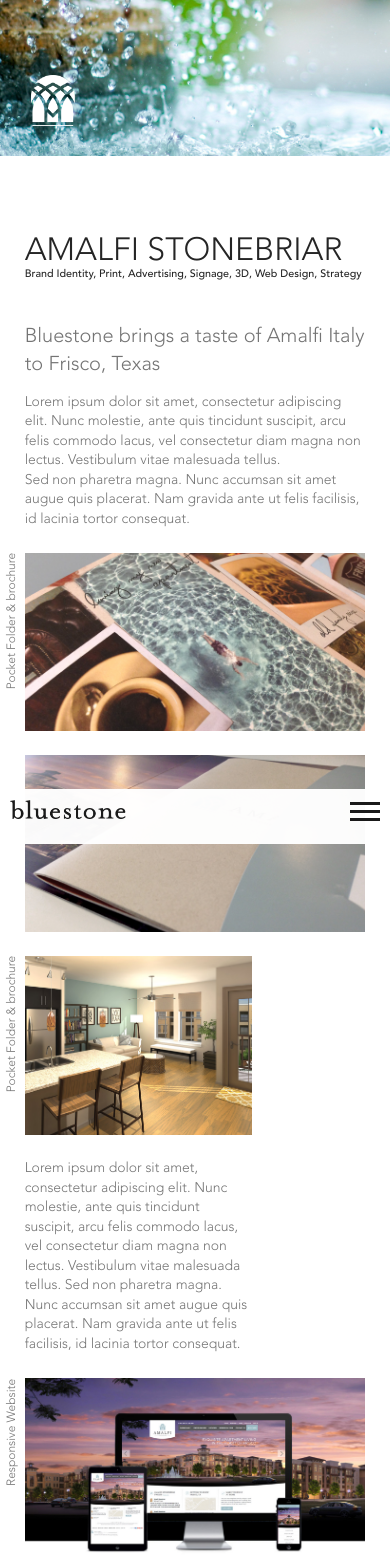
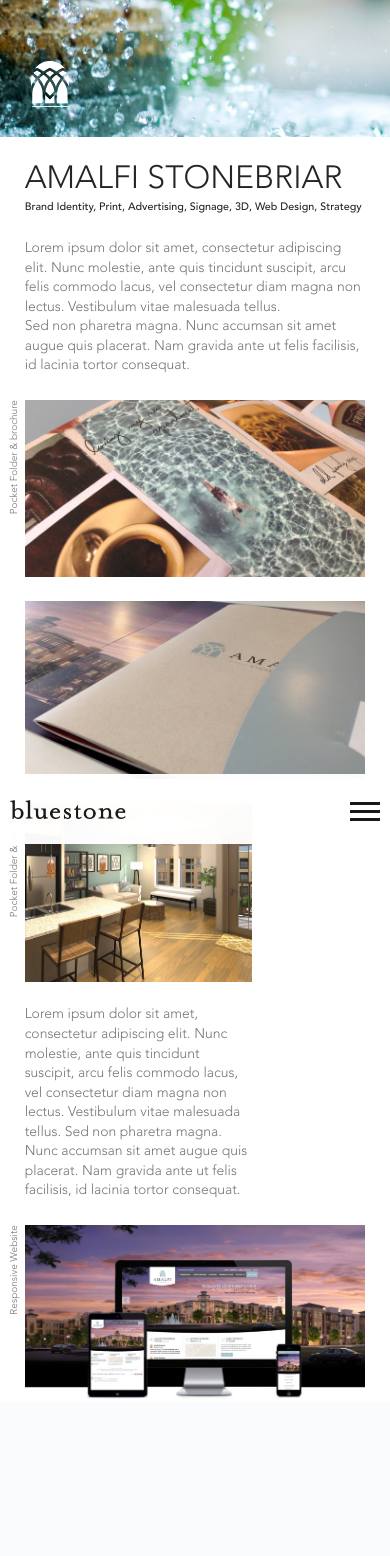
Before and after one commit to lukexwinter/bluestone-web, a PHP site: page /amalfi.php in a window 390 px wide. After the commit the page ends 1398 px from the top, so only its background shows below. Run offline with PHP 8.4, Linux system fonts and the light colour scheme; some libraries are stand-ins or nearby versions.

Commit message:
Bug Fixes
Mobile Bug Fixes

```diff
--- a/amalfi.php
+++ b/amalfi.php
@@ -1,23 +1,3 @@
-<!DOCTYPE html>
-<!--[if lt IE 7]>      <html class="no-js lt-ie9 lt-ie8 lt-ie7"> <![endif]-->
-<!--[if IE 7]>         <html class="no-js lt-ie9 lt-ie8"> <![endif]-->
-<!--[if IE 8]>         <html class="no-js lt-ie9"> <![endif]-->
-<!--[if gt IE 8]><!--> <html class="no-js"> <!--<![endif]-->
-    <head>
-        <meta charset="utf-8">
-        <title>Bluestone Creative</title>
-        <meta name="description" content="">
-        <meta name="viewport" content="width=device-width, initial-scale=1, IE=edge,chrome=1" http-equiv="X-UA-Compatible">
-
-        <link rel="stylesheet" href="css/normalize.min.css">
-        <link rel="stylesheet" href="css/main.css">
-
-        <script src="js/vendor/modernizr-2.6.2.min.js"></script>
-    </head>
-    <body>
-        <!--[if lt IE 9]>
-            <p class="browsehappy">You are using an <strong>outdated</strong> browser. Please <a href="http://browsehappy.com/">upgrade your browser</a> to improve your experience.</p>
-        <![endif]-->
 		<?php include 'template/header.php' ?>
         <div id="content" class="work-detail amalfi">
         	<div class="project-head"><img src="img/amalfi-logo.png" /></div>
@@ -28,7 +8,6 @@
 				</div>
 
 				<div class="summary clearfix">
-					<h4>Bluestone brings a taste of Amalfi Italy to Frisco, Texas</h4>
 					<p class="left">Lorem ipsum dolor sit amet, consectetur adipiscing elit. Nunc molestie, ante quis tincidunt suscipit, arcu felis commodo lacus, vel consectetur diam magna non lectus. Vestibulum vitae malesuada tellus.</p>
 					<p class="right">Sed non pharetra magna. Nunc accumsan sit amet augue quis placerat. Nam gravida ante ut felis facilisis, id lacinia tortor consequat.</p>
 				</div>
--- a/css/main.css
+++ b/css/main.css
@@ -164,6 +164,7 @@ body {
   display: block;
   z-index: 1000;
   pointer-events: none;
+  top: 0;
 }
 
 /* line 242, ../sass/main.scss */
@@ -175,7 +176,7 @@ header {
   padding: 20px 0 0 0;
   position: absolute;
   left: 0;
-  bottom: 0;
+  bottom: -70px;
   -webkit-transition: all 0.5s cubic-bezier(0.785, 0.135, 0.15, 0.86);
   -moz-transition: all 0.5s cubic-bezier(0.785, 0.135, 0.15, 0.86);
   -o-transition: all 0.5s cubic-bezier(0.785, 0.135, 0.15, 0.86);
@@ -204,8 +205,7 @@ header nav #bluestone-logo img {
 }
 /* line 247, ../sass/main.scss */
 header nav a.menu-button {
-  padding-top: 8px;
-  margin: 0 2.5% 0 0;
+  margin: 8px 2.5% 0 0;
 }
 /* line 248, ../sass/main.scss */
 header nav a {
@@ -244,7 +244,7 @@ header nav > a:hover .bars span {
 }
 /* line 259, ../sass/main.scss */
 header nav ul {
-  padding: 100px 2.5% 0 0;
+  padding: 3.5% 2.5% 0 0;
   margin-top: 50px;
   height: 100%;
   background: rgba(255, 255, 255, 0.97);
@@ -521,7 +521,7 @@ header nav ul li.in {
 /* line 325, ../sass/main.scss */
 .work-detail .summary {
   width: 74.72222%;
-  margin: 7% auto 0 auto;
+  margin: 4% auto 0 auto;
   color: #747474;
   font-family: "AvenirLight", Futura, "Trebuchet MS", Arial, sans-serif;
 }
@@ -611,8 +611,9 @@ header nav ul li.in {
   width: 100%;
   background: url("../img/header-amalfi.jpg") no-repeat;
   background-size: cover;
-  padding: 40% 0 0 0;
-  position: relative;
+  padding: 35% 0 0 0;
+  position: fixed;
+  top: 0;
   min-width: 100%;
   width: auto;
   height: auto;
@@ -620,8 +621,12 @@ header nav ul li.in {
   display: block;
   z-index: 1;
 }
+/* line 349, ../sass/main.scss */
+.project-head.relative {
+  position: relative;
+}
 
-/* line 348, ../sass/main.scss */
+/* line 351, ../sass/main.scss */
 .project-head img {
   height: 25%;
   position: absolute;
@@ -631,20 +636,21 @@ header nav ul li.in {
   max-height: 100%;
 }
 
-/* line 349, ../sass/main.scss */
+/* line 352, ../sass/main.scss */
 .project-body {
   z-index: 100;
   position: relative;
   background: #fff;
   overflow: hidden;
+  margin: 35% 0 0 0;
 }
-/* line 350, ../sass/main.scss */
+/* line 353, ../sass/main.scss */
 .project-body .title {
   width: 87.36111%;
-  margin: 80px auto 0 auto;
+  margin: 7% auto 0 auto;
   position: relative;
 }
-/* line 351, ../sass/main.scss */
+/* line 354, ../sass/main.scss */
 .project-body .title h2, .project-body .title h3 {
   color: #252525;
   font-weight: normal;
@@ -652,14 +658,15 @@ header nav ul li.in {
   padding: 0;
   line-height: 1;
 }
-/* line 352, ../sass/main.scss */
+/* line 355, ../sass/main.scss */
 .project-body .title h2 {
   text-transform: uppercase;
   font-size: 4.5em;
   font-family: "AvenirLight", Futura, "Trebuchet MS", Arial, sans-serif;
   float: left;
+  width: 60%;
 }
-/* line 353, ../sass/main.scss */
+/* line 356, ../sass/main.scss */
 .project-body .title h3 {
   font-family: "AvenirMedium", Futura, "Trebuchet MS", Arial, sans-serif;
   float: right;
@@ -672,38 +679,37 @@ header nav ul li.in {
 /* ==========================================================================
    Media Queries
    ========================================================================== */
-@media only screen and (max-width: 1279px) {
+@media only screen and (max-width: 1280px) {
   /*Project*/
-  /* line 372, ../sass/main.scss */
+  /* line 375, ../sass/main.scss */
   .work-detail .summary {
     width: 74.72222%;
-    margin: 7% auto 0 auto;
     color: #747474;
     font-family: "AvenirLight", Futura, "Trebuchet MS", Arial, sans-serif;
   }
-  /* line 374, ../sass/main.scss */
+  /* line 377, ../sass/main.scss */
   .work-detail .summary h4 {
     font-size: 1.5em;
     font-weight: normal;
     margin: 0 0 4% 0;
   }
-  /* line 377, ../sass/main.scss */
+  /* line 380, ../sass/main.scss */
   .work-detail .summary p {
     font-size: 1em;
   }
-  /* line 382, ../sass/main.scss */
+  /* line 385, ../sass/main.scss */
   .work-detail .work-block {
     width: 74.72222%;
     margin: 0 auto;
     position: relative;
   }
-  /* line 384, ../sass/main.scss */
+  /* line 387, ../sass/main.scss */
   .work-detail .work-block .caption-wrapper {
     width: 100%;
     height: 100%;
     position: absolute;
   }
-  /* line 385, ../sass/main.scss */
+  /* line 388, ../sass/main.scss */
   .work-detail .work-block .caption {
     font-size: .875em;
     /* rotate -90 deg, not sure if a negative number is supported so I used 270 */
@@ -723,7 +729,7 @@ header nav ul li.in {
     margin-bottom: -7%;
     left: -1.11111%;
   }
-  /* line 386, ../sass/main.scss */
+  /* line 389, ../sass/main.scss */
   .work-detail .work-block .caption .grid-marker {
     width: 5%;
     height: 3px;
@@ -735,99 +741,94 @@ header nav ul li.in {
     right: 15px;
   }
 
-  /* line 397, ../sass/main.scss */
+  /* line 400, ../sass/main.scss */
   .project-body .title h2 {
     font-size: 3.5em;
     float: none;
+    width: 60%;
   }
-  /* line 398, ../sass/main.scss */
+  /* line 401, ../sass/main.scss */
+  .project-body .title h3 {
+    font-size: .75em;
+    bottom: 10px;
+  }
+}
+@media only screen and (max-width: 1023px) {
+  /*Work*/
+  /* line 409, ../sass/main.scss */
+  .work .project h2 {
+    font-size: 2em;
+  }
+  /* line 410, ../sass/main.scss */
+  .work .project h3 {
+    font-size: 0.75em;
+  }
+  /* line 411, ../sass/main.scss */
+  .work .project .grid-marker {
+    height: 7px;
+  }
+
+  /*Project*/
+  /* line 416, ../sass/main.scss */
+  .work-detail .summary {
+    width: 87.36111%;
+    color: #747474;
+    font-family: "AvenirLight", Futura, "Trebuchet MS", Arial, sans-serif;
+  }
+  /* line 418, ../sass/main.scss */
+  .work-detail .summary h4 {
+    font-size: 1.5em;
+    font-weight: normal;
+    margin: 0 0 4% 0;
+  }
+  /* line 421, ../sass/main.scss */
+  .work-detail .summary p {
+    font-size: 1em;
+  }
+  /* line 426, ../sass/main.scss */
+  .work-detail .work-block {
+    width: 87.36111%;
+    margin: 0 auto;
+    position: relative;
+  }
+  /* line 429, ../sass/main.scss */
+  .work-detail .work-block .caption {
+    font-size: .75em;
+  }
+  /* line 430, ../sass/main.scss */
+  .work-detail .work-block .caption .grid-marker {
+    top: 16px;
+  }
+
+  /* line 441, ../sass/main.scss */
+  .project-body .title h2 {
+    font-size: 3.5em;
+    float: none;
+    width: 100%;
+  }
+  /* line 442, ../sass/main.scss */
   .project-body .title h3 {
     float: none;
     font-size: .75em;
     position: relative;
     margin: 2% 0 0 0;
-  }
-}
-@media only screen and (max-width: 1023px) {
-  /*Work*/
-  /* line 406, ../sass/main.scss */
-  .work .project h2 {
-    font-size: 2em;
-  }
-  /* line 407, ../sass/main.scss */
-  .work .project h3 {
-    font-size: 0.75em;
-  }
-  /* line 408, ../sass/main.scss */
-  .work .project .grid-marker {
-    height: 7px;
-  }
-
-  /*Project*/
-  /* line 413, ../sass/main.scss */
-  .work-detail .summary {
-    width: 87.36111%;
-    margin: 7% auto 0 auto;
-    color: #747474;
-    font-family: "AvenirLight", Futura, "Trebuchet MS", Arial, sans-serif;
-  }
-  /* line 415, ../sass/main.scss */
-  .work-detail .summary h4 {
-    font-size: 1.5em;
-    font-weight: normal;
-    margin: 0 0 4% 0;
-  }
-  /* line 418, ../sass/main.scss */
-  .work-detail .summary p {
-    font-size: 1em;
-  }
-  /* line 423, ../sass/main.scss */
-  .work-detail .work-block {
-    width: 87.36111%;
-    margin: 0 auto;
-    position: relative;
-  }
-  /* line 426, ../sass/main.scss */
-  .work-detail .work-block .caption {
-    font-size: .75em;
-  }
-  /* line 427, ../sass/main.scss */
-  .work-detail .work-block .caption .grid-marker {
-    top: 16px;
-  }
-
-  /* line 438, ../sass/main.scss */
-  .project-body .title h2 {
-    font-size: 3.5em;
-    float: none;
-  }
-  /* line 439, ../sass/main.scss */
-  .project-body .title h3 {
-    float: none;
-    font-size: .75em;
-    position: relative;
-    margin: 2% 0 0 0;
+    width: 100%;
   }
 }
 @media only screen and (max-width: 768px) {
-  /* line 445, ../sass/main.scss */
-  header {
-    padding-top: 5px;
-  }
-
-  /* line 446, ../sass/main.scss */
+  /* line 449, ../sass/main.scss */
   header nav ul li {
     font-size: 30px;
   }
 
   /*Work*/
-  /* line 449, ../sass/main.scss */
+  /* line 452, ../sass/main.scss */
   .work .project {
     width: 96.75%;
   }
 
   /*Project*/
-  /* line 453, ../sass/main.scss */
+  /* line 456, ../sass/main.scss */
   .project-head img {
     height: 33%;
     position: absolute;
@@ -837,77 +838,66 @@ header nav ul li.in {
     max-height: 100%;
   }
 
-  /* line 455, ../sass/main.scss */
+  /* line 458, ../sass/main.scss */
   .work-block .caption {
     font-size: .75em;
     left: -2.11111%;
   }
-  /* line 456, ../sass/main.scss */
+  /* line 459, ../sass/main.scss */
   .work-block .caption .grid-marker {
     top: 16px;
     display: none;
   }
 }
 @media only screen and (max-width: 568px) {
-  /* line 463, ../sass/main.scss */
-  header {
-    padding-top: 5px;
-  }
-
-  /* line 464, ../sass/main.scss */
+  /* line 467, ../sass/main.scss */
   header nav ul li {
     font-size: 30px;
   }
 
   /*Work*/
-  /* line 467, ../sass/main.scss */
-  .work .project {
-    width: 100%;
-  }
-
   /*Project*/
-  /* line 472, ../sass/main.scss */
+  /* line 475, ../sass/main.scss */
   .work-detail .summary {
     width: 87.36111%;
-    margin: 7% auto 0 auto;
     color: #747474;
     font-family: "AvenirLight", Futura, "Trebuchet MS", Arial, sans-serif;
   }
-  /* line 474, ../sass/main.scss */
+  /* line 477, ../sass/main.scss */
   .work-detail .summary h4 {
     font-size: 1.25em;
     font-weight: normal;
     margin: 0 0 4% 0;
   }
-  /* line 477, ../sass/main.scss */
+  /* line 480, ../sass/main.scss */
   .work-detail .summary p {
     font-size: .8725em;
     float: none;
     width: 100%;
   }
-  /* line 482, ../sass/main.scss */
+  /* line 485, ../sass/main.scss */
   .work-detail .work-block {
     width: 87.36111%;
     margin: 0 auto;
     position: relative;
   }
-  /* line 485, ../sass/main.scss */
+  /* line 488, ../sass/main.scss */
   .work-detail .work-block .caption {
-    font-size: .75em;
+    font-size: .6275em;
   }
-  /* line 486, ../sass/main.scss */
+  /* line 489, ../sass/main.scss */
   .work-detail .work-block .caption .grid-marker {
     top: 16px;
     display: none;
   }
-  /* line 490, ../sass/main.scss */
+  /* line 493, ../sass/main.scss */
   .work-detail .work-block img.callout {
     float: none;
     width: 66.77777777%;
     margin-right: auto;
     display: inherit;
   }
-  /* line 491, ../sass/main.scss */
+  /* line 494, ../sass/main.scss */
   .work-detail .work-block p.callout {
     font-size: .8725em;
     float: none;
@@ -915,12 +905,12 @@ header nav ul li.in {
     margin-right: auto;
   }
 
-  /* line 497, ../sass/main.scss */
+  /* line 500, ../sass/main.scss */
   .project-body .title h2 {
     font-size: 2em;
     float: none;
   }
-  /* line 498, ../sass/main.scss */
+  /* line 501, ../sass/main.scss */
   .project-body .title h3 {
     float: none;
     font-size: .6725em;
@@ -931,7 +921,7 @@ header nav ul li.in {
 /* ==========================================================================
    Helper classes
    ========================================================================== */
-/* line 514, ../sass/main.scss */
+/* line 517, ../sass/main.scss */
 .ir {
   background-color: transparent;
   border: 0;
@@ -939,7 +929,7 @@ header nav ul li.in {
   *text-indent: -9999px;
 }
 
-/* line 521, ../sass/main.scss */
+/* line 524, ../sass/main.scss */
 .ir:before {
   content: "";
   display: block;
@@ -947,13 +937,13 @@ header nav ul li.in {
   height: 150%;
 }
 
-/* line 528, ../sass/main.scss */
+/* line 531, ../sass/main.scss */
 .hidden {
   display: none !important;
   visibility: hidden;
 }
 
-/* line 533, ../sass/main.scss */
+/* line 536, ../sass/main.scss */
 .visuallyhidden {
   border: 0;
   clip: rect(0 0 0 0);
@@ -965,7 +955,7 @@ header nav ul li.in {
   width: 1px;
 }
 
-/* line 545, ../sass/main.scss */
+/* line 548, ../sass/main.scss */
 .visuallyhidden.focusable:active,
 .visuallyhidden.focusable:focus {
   clip: auto;
@@ -976,24 +966,24 @@ header nav ul li.in {
   width: auto;
 }
 
-/* line 554, ../sass/main.scss */
+/* line 557, ../sass/main.scss */
 .invisible {
   visibility: hidden;
 }
 
-/* line 559, ../sass/main.scss */
+/* line 562, ../sass/main.scss */
 .clearfix:before,
 .clearfix:after {
   content: " ";
   display: table;
 }
 
-/* line 564, ../sass/main.scss */
+/* line 567, ../sass/main.scss */
 .clearfix:after {
   clear: both;
 }
 
-/* line 568, ../sass/main.scss */
+/* line 571, ../sass/main.scss */
 .clearfix {
   *zoom: 1;
 }
@@ -1002,7 +992,7 @@ header nav ul li.in {
    Print styles
    ========================================================================== */
 @media print {
-  /* line 577, ../sass/main.scss */
+  /* line 580, ../sass/main.scss */
   * {
     background: transparent !important;
     color: #000 !important;
@@ -1010,48 +1000,48 @@ header nav ul li.in {
     text-shadow: none !important;
   }
 
-  /* line 585, ../sass/main.scss */
+  /* line 588, ../sass/main.scss */
   a,
   a:visited {
     text-decoration: underline;
   }
 
-  /* line 589, ../sass/main.scss */
+  /* line 592, ../sass/main.scss */
   a[href]:after {
     content: " (" attr(href) ")";
   }
 
-  /* line 593, ../sass/main.scss */
+  /* line 596, ../sass/main.scss */
   abbr[title]:after {
     content: " (" attr(title) ")";
   }
 
-  /* line 599, ../sass/main.scss */
+  /* line 602, ../sass/main.scss */
   .ir a:after,
   a[href^="javascript:"]:after,
   a[href^="#"]:after {
     content: "";
   }
 
-  /* line 604, ../sass/main.scss */
+  /* line 607, ../sass/main.scss */
   pre,
   blockquote {
     border: 1px solid #999;
     page-break-inside: avoid;
   }
 
-  /* line 609, ../sass/main.scss */
+  /* line 612, ../sass/main.scss */
   thead {
     display: table-header-group;
   }
 
-  /* line 614, ../sass/main.scss */
+  /* line 617, ../sass/main.scss */
   tr,
   img {
     page-break-inside: avoid;
   }
 
-  /* line 618, ../sass/main.scss */
+  /* line 621, ../sass/main.scss */
   img {
     max-width: 100% !important;
   }
@@ -1060,7 +1050,7 @@ header nav ul li.in {
     margin: 0.5cm;
 }
 
-  /* line 628, ../sass/main.scss */
+  /* line 631, ../sass/main.scss */
   p,
   h2,
   h3 {
@@ -1068,7 +1058,7 @@ header nav ul li.in {
     widows: 3;
   }
 
-  /* line 634, ../sass/main.scss */
+  /* line 637, ../sass/main.scss */
   h2,
   h3 {
     page-break-after: avoid;
--- a/js/main.js
+++ b/js/main.js
@@ -21,6 +21,7 @@ function sizeHeader() {
 		var headerHeight = windowHeight - 55;
 	}
 
+
 	$('#content.home').css({height: windowHeight});
 
 
@@ -34,35 +35,32 @@ function sizeHeader() {
 
 }
 
-function showHeader(){
-	headerHeight = sizeHeader();
-
-	bsHeader.show(function() {
-    	//bsHeader.css({top: headerHeight});
-  	});
-
-}
 
 $(window).load(function(){
-	//sizeHeader();
-	setTimeout(function(){showHeader()}, 1000);
+	sizeHeader();
+	setTimeout(function(){bsHeader.css({bottom: 0})}, 1000);
 	headerHeight = sizeHeader();
 	windowHeight = sizeHeader();
+
+	$('#overlay').fadeOut(2000);
+	$('.blink').hide();
 });
 
 $(window).resize(function(){
-	//sizeHeader();
-	setTimeout(function(){showHeader()}, 1000);
+	sizeHeader();
 	headerHeight = sizeHeader();
 	windhowHeight = sizeHeader();
 });
 
 //Menu Click Function
-$('a.menu-button, .bars').click(function(e) {
+$('.bars').click(function(e) {
 	e.preventDefault();
-	console.log('blah');
 	$('body').toggleClass('open');
 	animateMenuItems();
+});
+
+$('.menu-button').click(function(e) {
+	e.preventDefault();
 });
 
 
@@ -72,8 +70,13 @@ function animateMenuItems() {
 	var headerPositionTop = headerPosition.top;
 	var navItems = $('header nav ul li');
 
+	if ($('.project-head').length > 0) {
+		$('.project-head').toggleClass('relative');
+	}
 
 	if ( headerPositionTop > 100 ) {
+
+
 		var headerHeightString = -headerHeight+'px';
 
 		//Transform the Menu to The Top of the Window
@@ -86,6 +89,10 @@ function animateMenuItems() {
 		})
 
 	} else if ( headerPositionTop < 100 ) {
+
+		/*if ($('.project-head').length > 0) {
+			$('.project-head').css({position: 'fixed'});
+		}*/
 
 		//Transform the Menu to The Top of the Window
 		bsHeader.css({"-moz-transform":"translate(0,0)", "-o-transform":"translate(0,0)", "-webkit-transform":"translate(0,0)", "transform":"translate(0,0)"});
--- a/sass/main.scss
+++ b/sass/main.scss
@@ -238,13 +238,13 @@ body { background: #454545; font-family: $avenirlight; color: $mediumgray; }
 .grid-marker { display: block; background: $bsblue; }
 
 /*Navigation*/
-#contain-head { overflow: hidden; position: fixed; width: 100%; height: 100%; display: block;  z-index: 1000; pointer-events: none; }
-header { width: 100%; height: 50px; background: #fff; background: rgba(255,255,255,.97); padding: 20px 0 0 0; position: absolute; left: 0; bottom: 0; @include transition-cubic-bezier; pointer-events: all;
+#contain-head { overflow: hidden; position: fixed; width: 100%; height: 100%; display: block;  z-index: 1000; pointer-events: none; top: 0; }
+header { width: 100%; height: 50px; background: #fff; background: rgba(255,255,255,.97); padding: 20px 0 0 0; position: absolute; left: 0; bottom: -70px; @include transition-cubic-bezier; pointer-events: all;
 	nav { float: right; color: $lightgray; font-size: 23px; text-align: right; width: 100%;
 		#bluestone-logo { width: 116px; height: 20px; float: left; margin: 0 0 0 2.5%;
 			img { width: 100%; max-width: 100%; }
 		}
-		a.menu-button { padding-top: 8px; margin: 0 2.5% 0 0; }
+		a.menu-button { margin: 8px 2.5% 0 0; }
 		a { color: $lightgray; text-decoration: none; font-family: $avenirlight; }
 		& > a { display: block; float: right;
 			.bars { width: 30px;
@@ -256,7 +256,7 @@ header { width: 100%; height: 50px; background: #fff; background: rgba(255,255,2
 				span { background: $bsblue; @include transition-ease-in }
 			 }
 		}
-		ul { padding: 100px 2.5% 0 0; margin-top: 50px; height: 100%; background: rgba(255,255,255,.97); pointer-events: all; height: 9999px;
+		ul { padding: 3.5% 2.5% 0 0; margin-top: 50px; height: 100%; background: rgba(255,255,255,.97); pointer-events: all; height: 9999px;
 			li { font-size: 72px; @include translate(150px,0); @include transition-ease-in; opacity: 0; margin-bottom: 2.5%;
 				a { @include transition-ease-out; }
 				a:hover { color: $bsblue; }
@@ -323,7 +323,7 @@ header { width: 100%; height: 50px; background: #fff; background: rgba(255,255,2
 .work-detail {
 	background: #fff;
 	.summary {
-		width: $col12; margin: 7% auto 0 auto; color: $mediumgray; font-family: $avenirlight;
+		width: $col12; margin: 4% auto 0 auto; color: $mediumgray; font-family: $avenirlight;
 		h4 {
 			font-size: 2.25em; font-weight: normal; margin: 0 0 4% 0;
 		}
@@ -344,12 +344,15 @@ header { width: 100%; height: 50px; background: #fff; background: rgba(255,255,2
 		p.callout { width: 32.342007%/*col4/col12*/; float: left; }
 	}
  }
-.project-head { width: 100%; background: url('../img/header-amalfi.jpg') no-repeat; background-size: cover; padding: 40% 0 0 0; position: relative; min-width: 100%; width: auto; height: auto; overflow: hidden; display: block; z-index: 1; }
+.project-head {
+	width: 100%; background: url('../img/header-amalfi.jpg') no-repeat; background-size: cover; padding: 35% 0 0 0; position: fixed; top: 0; min-width: 100%; width: auto; height: auto; overflow: hidden; display: block; z-index: 1;
+	&.relative { position: relative; }
+}
 .project-head img { height: 25%; position: absolute; bottom: 60px; left: 8.0729167%; max-width: 100%; max-height: 100%; }
-.project-body { z-index: 100; position: relative; background: #fff; overflow: hidden;
-	.title { width: $col14; margin: 80px auto 0 auto; position: relative;
+.project-body { z-index: 100; position: relative; background: #fff; overflow: hidden; margin: 35% 0 0 0;
+	.title { width: $col14; margin: 7% auto 0 auto; position: relative;
 		h2, h3 { color: #252525; font-weight: normal; margin: 0; padding: 0; line-height: 1; }
-		h2 { text-transform: uppercase; font-size: 4.5em; font-family: $avenirlight; float: left; }
+		h2 { text-transform: uppercase; font-size: 4.5em; font-family: $avenirlight; float: left; width: 60%; }
 		h3 { font-family: $avenirmedium; float: right; font-size: .875em; position: absolute; bottom: 15px; right: 0; }
 	}
 }
@@ -366,11 +369,11 @@ header { width: 100%; height: 50px; background: #fff; background: rgba(255,255,2
    Media Queries
    ========================================================================== */
 
-@media only screen and (max-width: 1279px) {
+@media only screen and (max-width: 1280px) {
 	/*Project*/
 	.work-detail {
 		.summary {
-			width: $col12; margin: 7% auto 0 auto; color: $mediumgray; font-family: $avenirlight;
+			width: $col12; color: $mediumgray; font-family: $avenirlight;
 			h4 {
 				font-size: 1.5em; font-weight: normal; margin: 0 0 4% 0;
 			}
@@ -394,8 +397,8 @@ header { width: 100%; height: 50px; background: #fff; background: rgba(255,255,2
 	.project-body {
 		.title {
 			h2, h3 { }
-			h2 { font-size: 3.5em; float: none; }
-			h3 { float: none; font-size: .75em; position: relative; margin: 2% 0 0 0; }
+			h2 { font-size: 3.5em; float: none; width: 60%; }
+			h3 {  font-size: .75em; bottom: 10px; }
 		}
 	}
 }
@@ -411,7 +414,7 @@ header { width: 100%; height: 50px; background: #fff; background: rgba(255,255,2
 	/*Project*/
 	.work-detail {
 		.summary {
-			width: $col14; margin: 7% auto 0 auto; color: $mediumgray; font-family: $avenirlight;
+			width: $col14; color: $mediumgray; font-family: $avenirlight;
 			h4 {
 				font-size: 1.5em; font-weight: normal; margin: 0 0 4% 0;
 			}
@@ -435,14 +438,14 @@ header { width: 100%; height: 50px; background: #fff; background: rgba(255,255,2
 	.project-body {
 		.title {
 			h2, h3 { }
-			h2 { font-size: 3.5em; float: none; }
-			h3 { float: none; font-size: .75em; position: relative; margin: 2% 0 0 0; }
+			h2 { font-size: 3.5em; float: none; width: 100%; }
+			h3 { float: none; font-size: .75em; position: relative; margin: 2% 0 0 0; width: 100%; }
 		}
 	}
 }
 
 @media only screen and (max-width: 768px) {
-	header { padding-top: 5px; }
+
 	header nav ul li { font-size: 30px; }
 
 	/*Work*/
@@ -460,17 +463,17 @@ header { width: 100%; height: 50px; background: #fff; background: rgba(255,255,2
 
 @media only screen and (max-width: 568px) {
 
-	header { padding-top: 5px; }
+
 	header nav ul li { font-size: 30px; }
 
 	/*Work*/
-	.work .project { width: 100%;
+	.work .project {
 	}
 
 	/*Project*/
 	.work-detail {
 		.summary {
-			width: $col14; margin: 7% auto 0 auto; color: $mediumgray; font-family: $avenirlight;
+			width: $col14; color: $mediumgray; font-family: $avenirlight;
 			h4 {
 				font-size: 1.25em; font-weight: normal; margin: 0 0 4% 0;
 			}
@@ -482,7 +485,7 @@ header { width: 100%; height: 50px; background: #fff; background: rgba(255,255,2
 		.work-block {
 			width: $col14; margin: 0 auto; position: relative;
 			.caption-wrapper {  }
-			.caption { font-size: .75em;
+			.caption { font-size: .6275em;
 				.grid-marker { top: 16px; display: none; }
 			}
 			img, p {  }
--- a/template/header.php
+++ b/template/header.php
@@ -1,3 +1,23 @@
+<!DOCTYPE html>
+<!--[if lt IE 7]>      <html class="no-js lt-ie9 lt-ie8 lt-ie7"> <![endif]-->
+<!--[if IE 7]>         <html class="no-js lt-ie9 lt-ie8"> <![endif]-->
+<!--[if IE 8]>         <html class="no-js lt-ie9"> <![endif]-->
+<!--[if gt IE 8]><!--> <html class="no-js"> <!--<![endif]-->
+    <head>
+        <meta charset="utf-8">
+        <title>Bluestone Creative</title>
+        <meta name="description" content="">
+        <meta name="viewport" content="width=device-width, initial-scale=1, IE=edge,chrome=1, minimal-ui" http-equiv="X-UA-Compatible">
+
+        <link rel="stylesheet" href="css/normalize.min.css">
+        <link rel="stylesheet" href="css/main.css">
+
+        <script src="js/vendor/modernizr-2.6.2.min.js"></script>
+    </head>
+    <body>
+        <!--[if lt IE 9]>
+            <p class="browsehappy">You are using an <strong>outdated</strong> browser. Please <a href="http://browsehappy.com/">upgrade your browser</a> to improve your experience.</p>
+        <![endif]-->
 		<div id="contain-head" class="clearfix">
 			<header>
 				<nav class="clearfix">
@@ -14,3 +34,7 @@
 				</nav>
 			</header>
 		</div>
+		<div id="page-loader" style="position: fixed; width: 100%; height: 100%; top: 0; z-index: 99; pointer-events: none;">
+			<div class="blink" style="background: url('img/blink.gif') repeat; width: 10%; height: 15px; z-index: 100; position: fixed; top: 50%; left: 45%;"></div>
+			<div id="overlay" style="background: white; position: absolute; width: 100%; height: 100%; z-index: 99;"></div>
+        </div>
```
Also changed, not shown: index.php (+2 -24 lines), work.php (+1 -21 lines), img/blink.gif (added).
